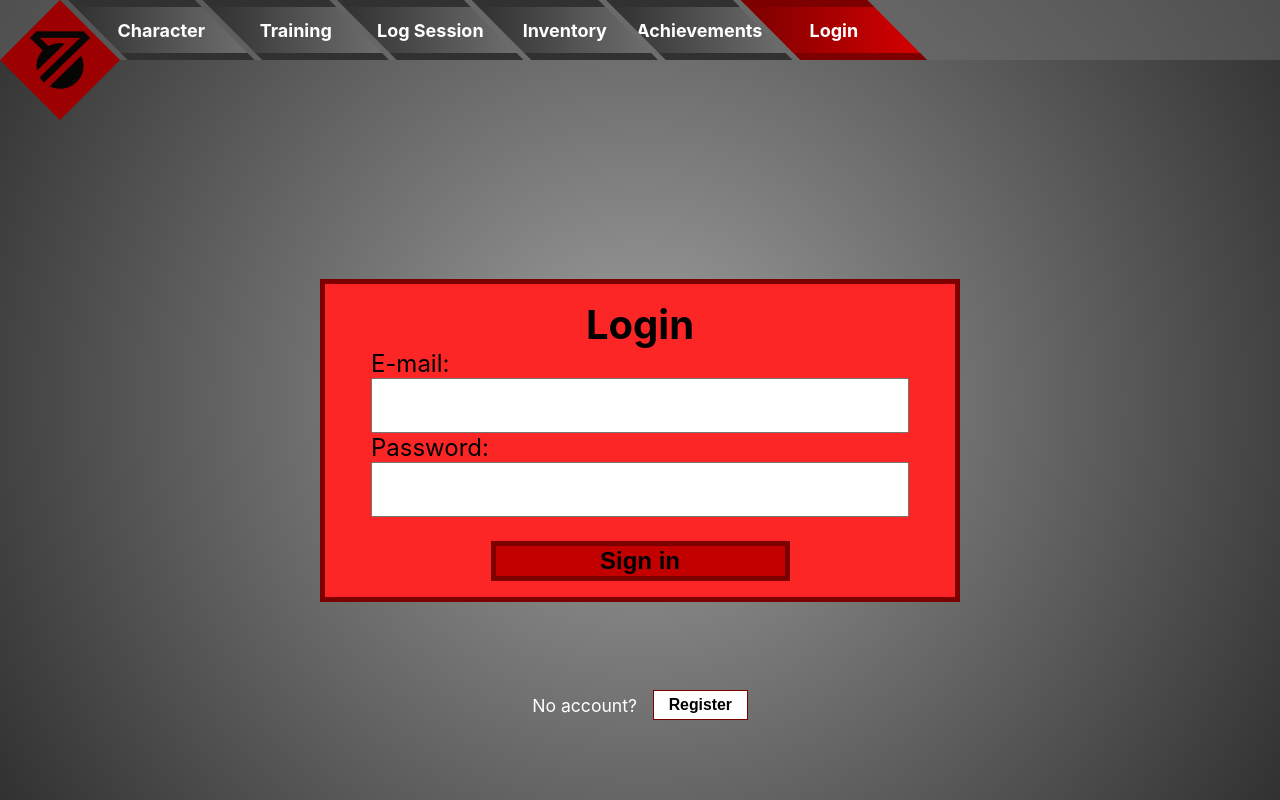
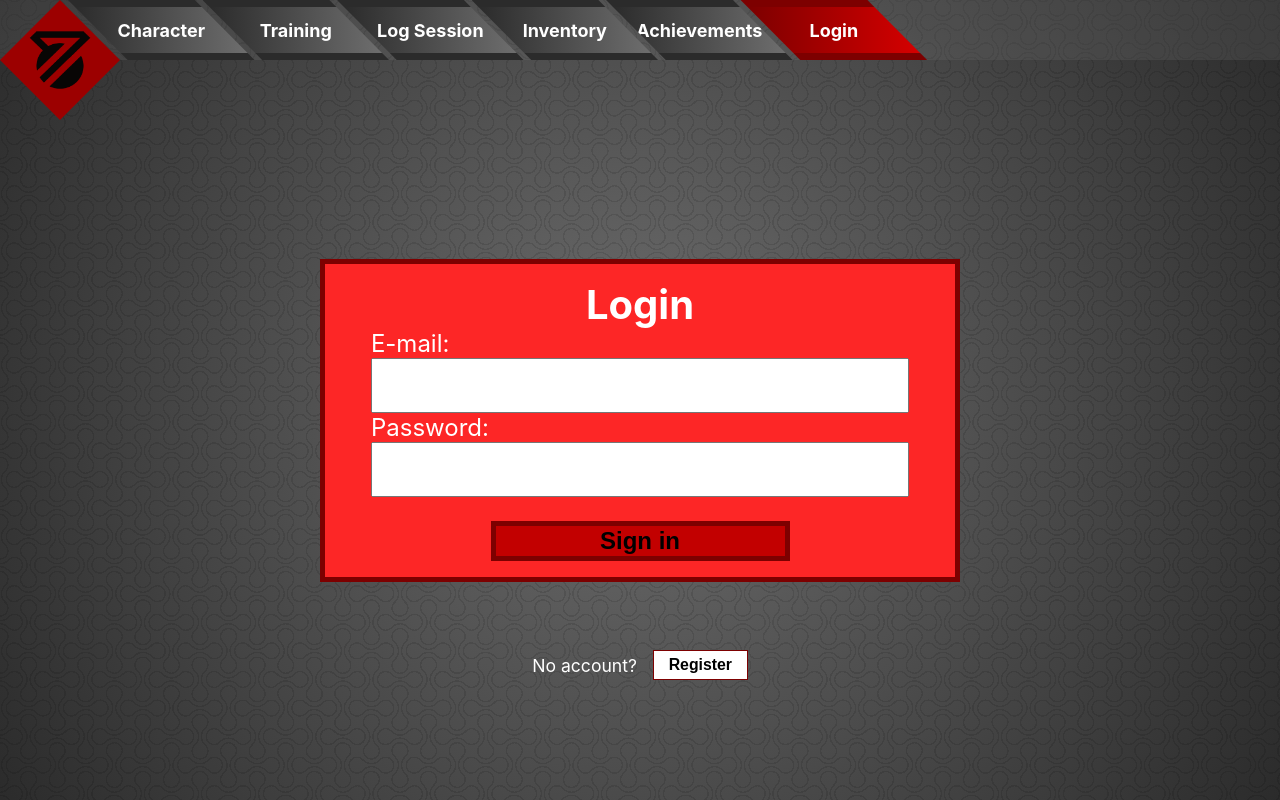
Before and after one commit to DDU-FKMO/DDU-Eksamensprojekt, a Vue app in the folder frontend/: page /login in a window 1280 px wide. Built offline with nearby package versions, Linux system fonts and the light colour scheme; what vue-toast-notification would draw is missing.

Commit message:
Design changes

```diff
--- a/frontend/index.html
+++ b/frontend/index.html
@@ -7,7 +7,10 @@
 		<title>DDU</title>
 	</head>
 	<body>
-		<div id="background"></div>
+		<div id="background">
+			<div id="pattern"></div>
+			<div id="gradient"></div>
+		</div>
 		<div id="app"></div>
 		<script type="module" src="/src/main.js"></script>
 	</body>
--- a/frontend/src/App.vue
+++ b/frontend/src/App.vue
@@ -76,7 +76,7 @@
 	/*Main layout*/
 	.page {
 		width: 100%;
-		min-height: 80vh;
+		min-height: 75vh;
 		display: flex;
 		justify-content: center;
 		align-items: center;
@@ -99,7 +99,7 @@
 	}
 	header .background {
 		background-color: var(--color-black-3);
-		opacity: 0.5;
+		opacity: 0.25;
 		width: 100%;
 		height: 100%;
 		position: absolute;
--- a/frontend/src/assets/base.css
+++ b/frontend/src/assets/base.css
@@ -89,7 +89,7 @@ https://color.adobe.com/Pink-color-theme-2b7abb70-d81c-4efb-8b20-ec299cfdd538
 /* Black */
 :root {
 	--color-black-1: #000000;
-	--color-black-2: #313131;
+	--color-black-2: #2b2b2b;
 	--color-black-3: #6e6e6e;
 	--color-black-4: #a0a0a0;
 }
--- a/frontend/src/assets/main.css
+++ b/frontend/src/assets/main.css
@@ -7,6 +7,7 @@
 	overflow-x: hidden;
 	font-weight: normal;
 	background: none;
+	color: var(--color-white);
 }
 
 #background {
@@ -14,7 +15,21 @@
 	width: 100%;
 	height: 100%;
 	z-index: -100;
-	background: radial-gradient(circle, var(--color-black-4), var(--color-black-2));
+}
+#background #gradient {
+	position: absolute;
+	width: 100%;
+	height: 100%;
+	z-index: -99;
+	background: radial-gradient(circle, var(--color-black-3), var(--color-black-2));
+}
+#background #pattern {
+	position: absolute;
+	width: 100%;
+	height: 100%;
+	z-index: -98;
+	opacity: 0.1;
+	background: url("/background.png");
 }
 
 .center {
--- a/frontend/src/views/character/CharacterPage.vue
+++ b/frontend/src/views/character/CharacterPage.vue
@@ -111,8 +111,7 @@
 	}
 	/*Character side */
 	.character {
-		width: 30%;
-		height: 75%;
+		width: 25%;
 		flex-direction: column;
 		justify-content: space-between;
 	}
@@ -137,6 +136,7 @@
 		display: flex;
 		justify-content: center;
 		align-items: center;
+		color: var(--color-black-1);
 		background: linear-gradient(to right, var(--color-gold-2), var(--color-gold-1), var(--color-gold-2));
 	}
 
@@ -155,6 +155,7 @@
 		display: flex;
 		justify-content: center;
 		align-items: center;
+		color: var(--color-black-1);
 		background: linear-gradient(to right, var(--color-gold-2), var(--color-gold-1), var(--color-gold-2));
 		font-size: 2rem;
 		clip-path: polygon(100% 0, 80% 50%, 100% 100%, 0 100%, 20% 50%, 0 0);
@@ -168,7 +169,7 @@
 		}
 		.character,
 		.statistics {
-			width: 90%;
+			width: 80%;
 			margin-bottom: 5%;
 		}
 	}
```
Also changed, not shown: frontend/public/background.png (added).
